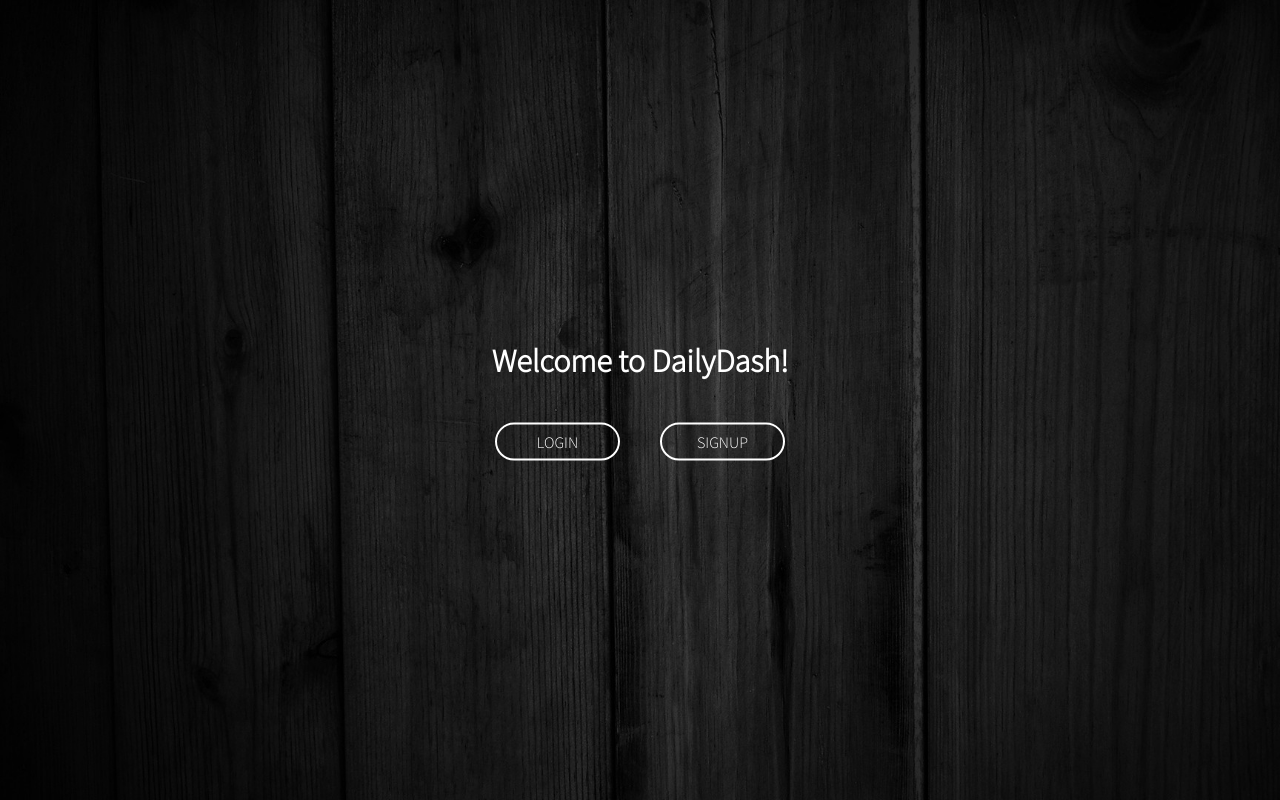
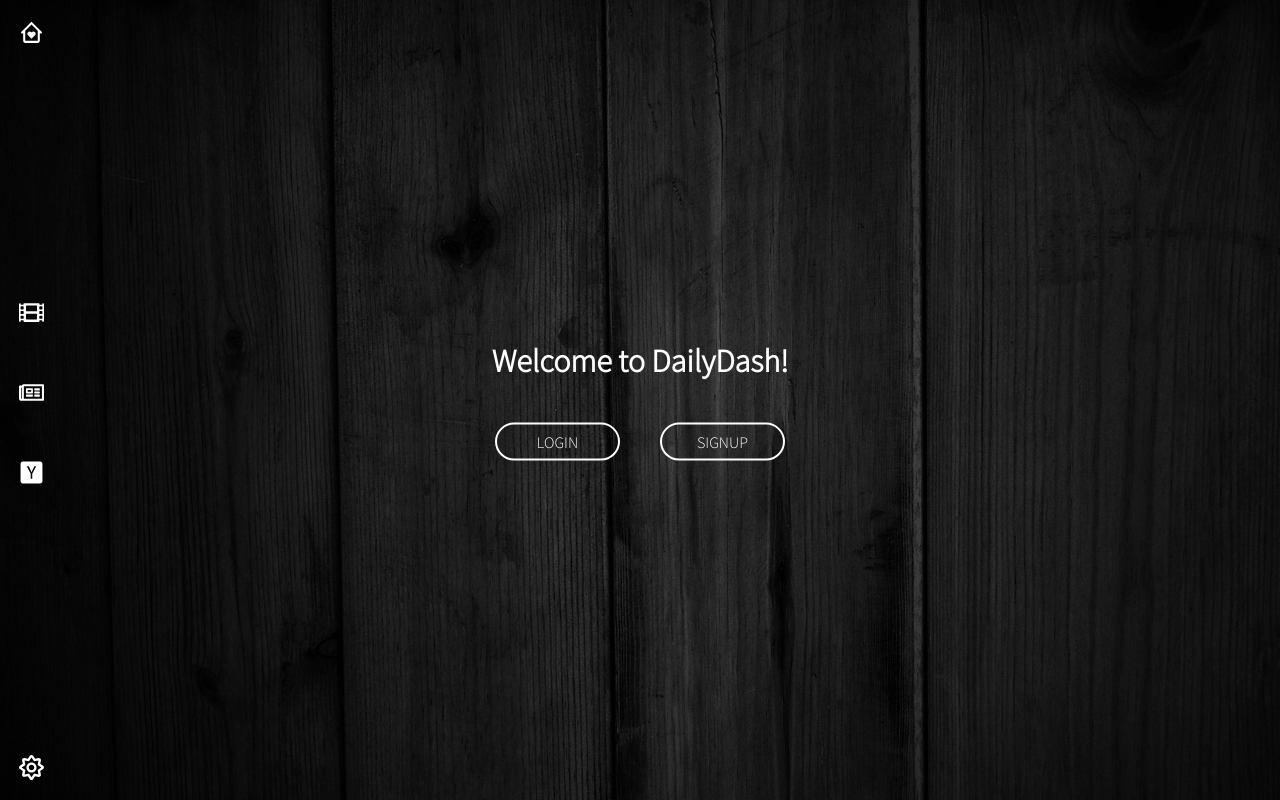
Before and after one commit to JTSwisher/daily-dash-frontend, a React (Create React App) app: page / in a window 1280 px wide. Built offline with nearby package versions, Linux system fonts and the light colour scheme.

Commit message:
add NavigationBar/ Nav icons

```diff
--- a/src/App.css
+++ b/src/App.css
@@ -0,0 +1,38 @@
+.navBar {
+    height: 100%;
+    width: 3%;
+    left: 0;
+    position: fixed;
+    text-align: center;
+}
+
+.nav-icons {
+    position: fixed;
+    color: white;
+    font-size: 25px;
+    cursor: pointer;
+}
+
+.nav-icons:hover {
+    color: #77A6F7;
+}
+
+#home {
+    margin-top: 20px;
+}
+
+#movies {
+    margin-top: 300px;
+}
+
+#news {
+    margin-top: 380px;
+}
+
+#hacker-news {
+    margin-top: 460px;
+}
+
+#settings {
+    bottom: 20px;
+}
--- a/src/App.js
+++ b/src/App.js
@@ -1,6 +1,7 @@
 import React from 'react';
 import { BrowserRouter, Route } from 'react-router-dom';
-
+import './App.css'
+import Navigationbar from './NavigationBar'
 import LandingContainer from './landingPage/LandingContainer'
 import Login from './authentication/Login'
 import Signup from './authentication/Signup'
@@ -8,12 +9,15 @@ import HomeContainer from './home/HomeContainer'
 
 function App() {
   return (
+    <>
+    <Navigationbar />
     <BrowserRouter>
       <Route exact path="/" component={LandingContainer}/>
       <Route exact path="/login" component={Login}/>
       <Route exact path="/signup" component={Signup}/>
-
+      <Route exact path="/dash/home" component={HomeContainer}/>
     </BrowserRouter>
+    </>
   );
 }
 
--- /dev/null
+++ b/src/NavigationBar.js
@@ -0,0 +1,20 @@
+import React from 'react'
+
+import { BiHomeHeart} from 'react-icons/bi'
+import { FaRegSun } from 'react-icons/fa'
+import { FaFilm } from 'react-icons/fa'
+import { FaRegNewspaper } from 'react-icons/fa'
+import { FaHackerNewsSquare } from 'react-icons/fa'
+
+
+export default function NavigationBar() {
+    return(
+        <div className="navBar">
+            <BiHomeHeart className="nav-icons" id="home"/>
+            <FaFilm className="nav-icons" id="movies"  />
+            <FaRegNewspaper className="nav-icons" id="news" />
+            <FaHackerNewsSquare className="nav-icons" id="hacker-news" />
+            <FaRegSun className="nav-icons" id="settings" />
+        </div>
+    )
+}
```
